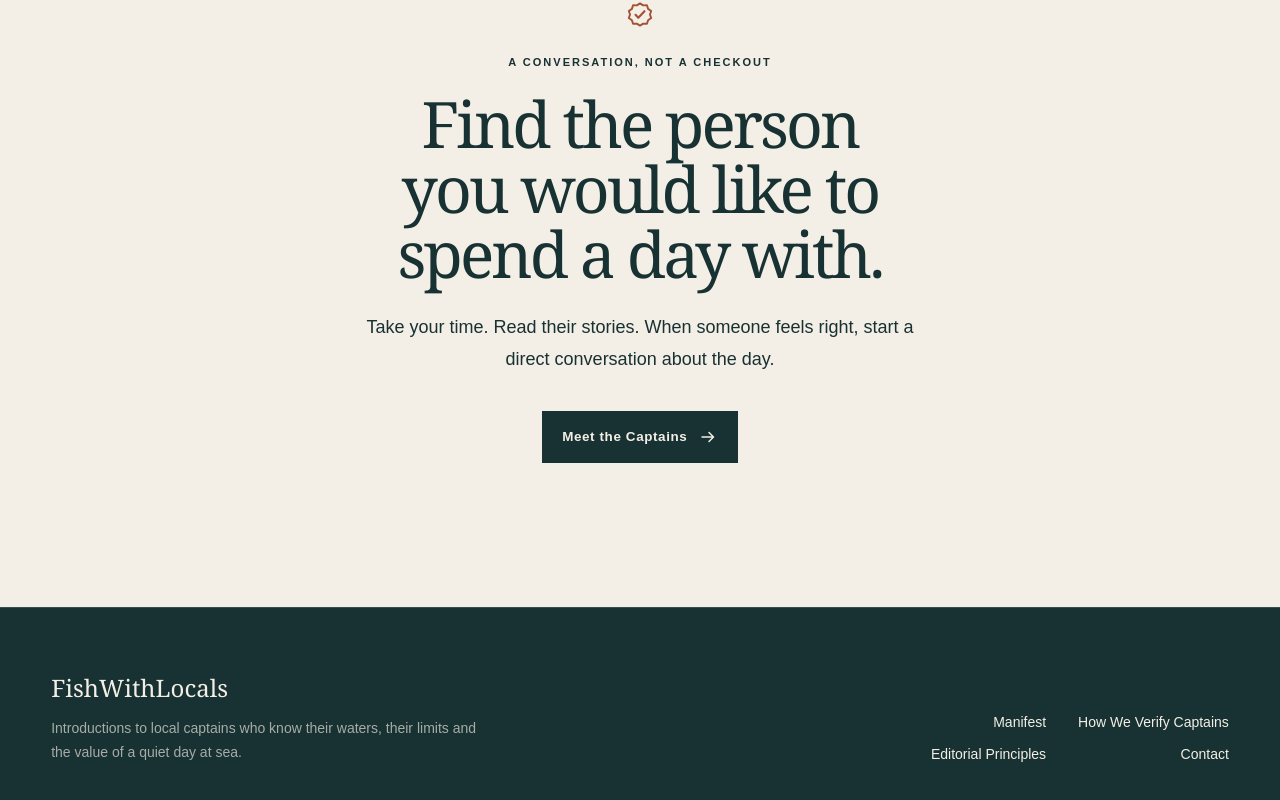
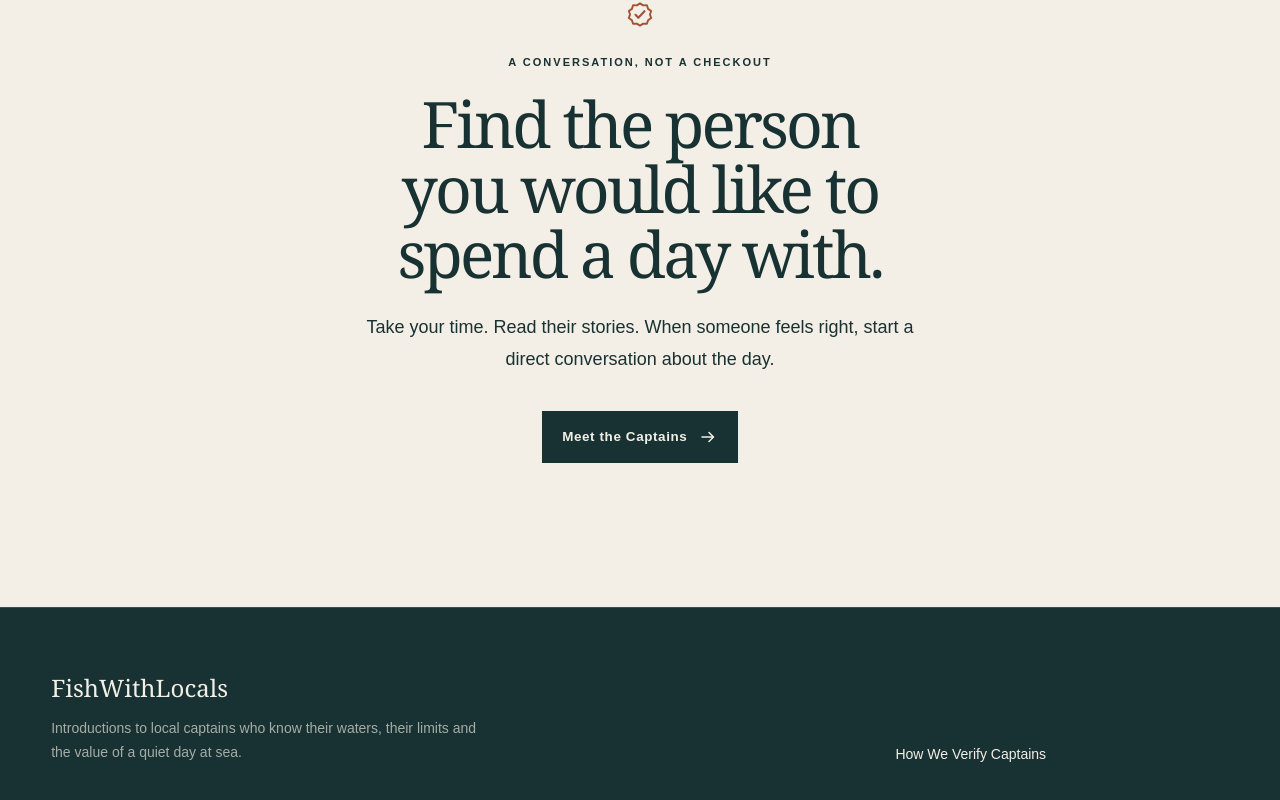
Before and after one commit to nevena72pg-ops/fastfishing, a Next.js app: page / in a window 1280 px wide. Shown: the part 6627-7427 px from the top of the page. Built offline with nearby package versions, Linux system fonts and the light colour scheme.

Commit message:
Hide non-public footer links until launch-ready

```diff
--- a/src/components/site-footer.tsx
+++ b/src/components/site-footer.tsx
@@ -8,6 +8,7 @@ type SiteFooterProps = {
 
 export function SiteFooter({ locale }: SiteFooterProps) {
   const copy = homeCopy[locale].footer;
+  const publicLinks = copy.links.filter(([, href]) => !href.startsWith("/docs/") && !href.startsWith("mailto:"));
 
   return (
     <footer className="border-t border-canvas/15 bg-ink text-canvas">
@@ -18,7 +19,7 @@ export function SiteFooter({ locale }: SiteFooterProps) {
         </div>
         <nav aria-label={copy.navLabel}>
           <ul className="grid gap-3 text-sm text-canvas/78 sm:grid-cols-2 sm:gap-x-8 md:text-right">
-            {copy.links.map(([label, href]) => (
+            {publicLinks.map(([label, href]) => (
               <li key={href}><Link className="footer-link focus-ring" href={href}>{label}</Link></li>
             ))}
           </ul>
```
